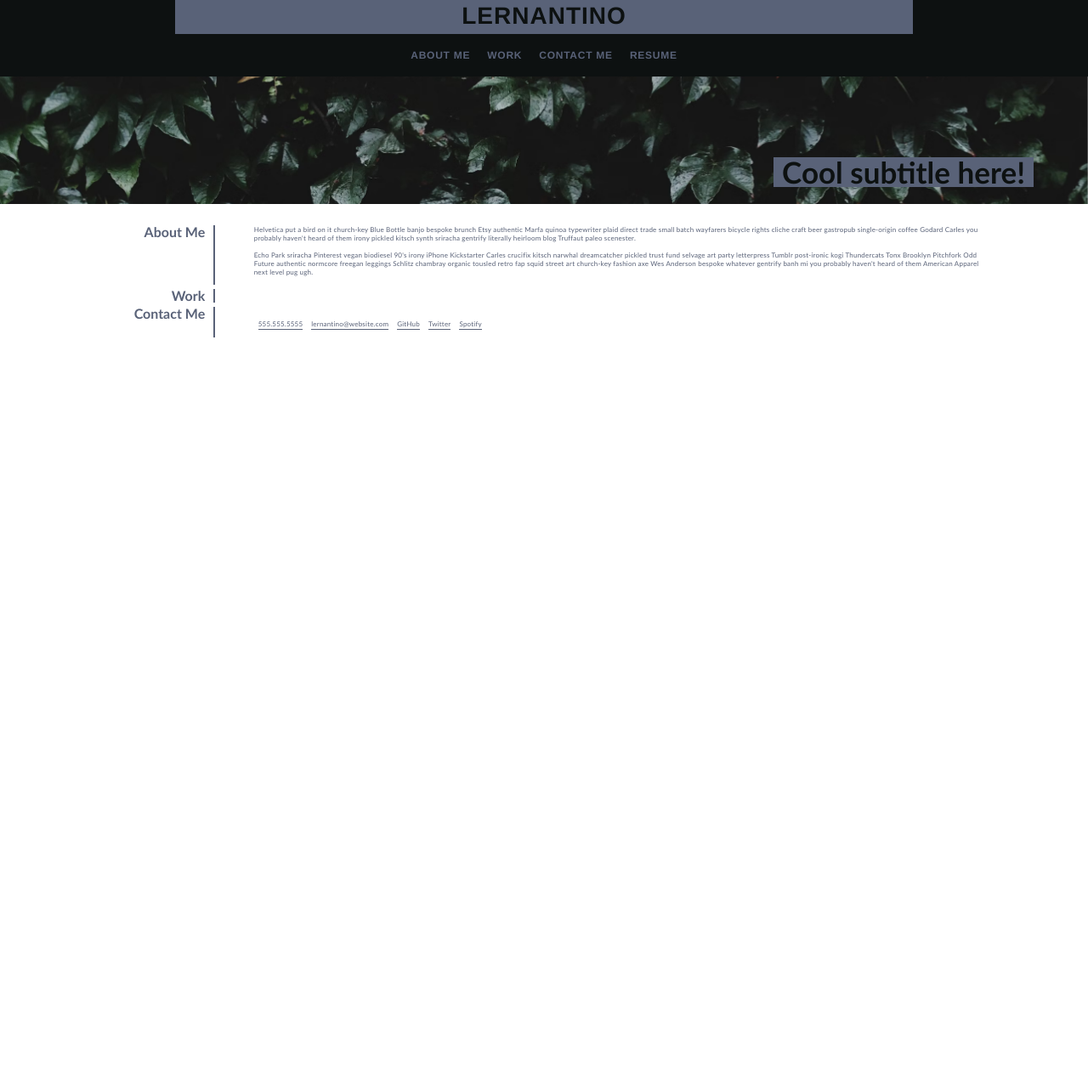
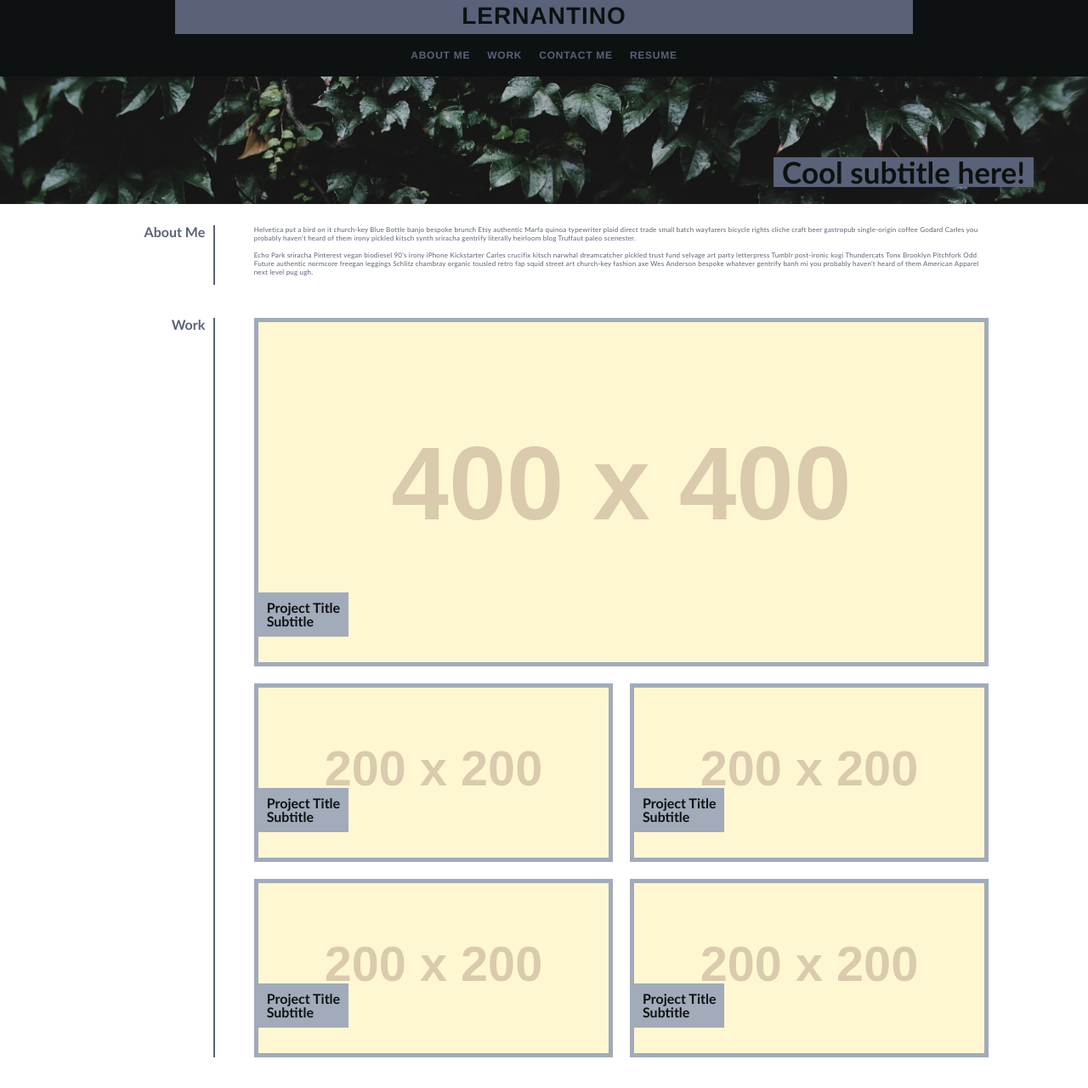
Before and after one commit to josefalconGH/personal-portfolio, a plain HTML site: page index.html in a window 1280 px wide. Shown: the top 1280 px of the page at 85% size. Before the commit the page ends 800 px from the top, so only its background shows below. Drawn offline with Linux system fonts and the light colour scheme.

Commit message:
added HTML and CSS styling for work-content

```diff
--- a/Assets/css/style.css
+++ b/Assets/css/style.css
@@ -109,6 +109,21 @@
     transform-origin: bottom left; /* start animate underline from bottom left */
   }
 
+  figure {
+    width: 100%;
+    position: relative;
+    border: 5px solid var(--secondary);
+  }
+
+  figcaption {
+    font-family: "Trebuchet MS", "Lucida Sans Unicode", "Lucida Grande", "Lucida Sans", Arial, sans-serif; /* font style for figcaption */
+    font-weight: 900;
+    background-color: var(--secondary);
+    padding: 10px;
+    position: absolute;
+    bottom: 30px;
+  }
+
 /* class selectors */
 
   .header-content {
@@ -119,15 +134,13 @@
     position: relative;
   }
 
-  /* Hero */
+  /* hero background */
   .hero-banner {
-    background-image: url("../images/hero-bg.jpeg");
-    background-position: top;
-    background-size: cover;
-    background-attachment: fixed;
-    height: 150px;
-    /* other background */
-    /* background-image: url("../images/Screenshot.png"); */
+    background-image: url("../images/zhero-bg.jpeg");
+    background-position: top; /* position background image */
+    background-size: cover; /* cover means image will cover the entire container */
+    background-attachment: fixed; /* fixed background image */
+    height: 150px; /* height of hero banner */
     position: relative;
   }
 
@@ -144,7 +157,7 @@
     right: 5%;
   }
 
-  /* grid layout for content */
+  /* grid container for work content */
   .container {
     width: 92%; /* width of container */
     padding-bottom: 120px; /* padding for footer */
@@ -223,6 +236,54 @@
     padding: 0px;
   }
 
+  /* work grid */
+  .portfolio-main {
+    grid-area: portfolio-main;
+  }
+  .portfolio-sub01 {
+    grid-area: portfolio-sub01;
+  }
+  .portfolio-sub02 {
+    grid-area: portfolio-sub02;
+  }
+  .portfolio-sub03 {
+    grid-area: portfolio-sub03;
+  }
+  .portfolio-sub04 {
+    grid-area: portfolio-sub04;
+  }
+
+/* id selectors */
+  #work-content {
+    width: 100%;
+    display: grid;
+    grid-template-columns: 1fr 1fr; /* grid columns */
+    grid-template-rows: 410px 210px 210px; /* grid rows */
+    grid-template-areas:
+      "portfolio-main portfolio-main"
+      "portfolio-sub01 portfolio-sub02"
+      "portfolio-sub03 portfolio-sub04"; /* grid areas */
+    gap: 20px; /* gap between grid items */
+  }
+
+  #work-content a {
+    color: var(--background);
+    text-decoration: none;
+  }
+
+  #work-content img {
+    object-fit: cover;
+    width: 100%;
+    filter: sepia(100%); /* sepia filter for images */
+    opacity: 70%;
+  }
+
+  #work-content img:hover, #work-content figure:hover {
+    filter: sepia(0%); /* remove sepia filter on hover */
+    opacity: 100%;
+    transition: 500ms;
+  }
+
 /* Media Queries */
 
   /* Mobile devices (up to 600px) */
--- a/index.html
+++ b/index.html
@@ -24,12 +24,6 @@
                 <li><a href="#resume">Resume</a></li>
             </ul>
         </nav>
-
-        <!-- sub-header image -->
-        <section class="sub-header-img">
-            <figure>
-            </figure>
-        </section>
 
     </header>
 
@@ -69,8 +63,47 @@
             <h2>Work</h2>
         </section>
             <!-- work content -->
-        <section>
-
+        <section id="work-content">
+            <figure class="portfolio-main">
+                <a href="#"><img src="https://via.placeholder.com/400x400" alt="portfolio main elem. placeholder" width="400" height="400"/>
+                  <figcaption>
+                    <h3>Project Title</h3>
+                    <p>Subtitle</p>
+                  </figcaption>
+                </a>
+            </figure>
+            <figure class="portfolio-sub01">
+            <a href="#"><img src="https://via.placeholder.com/200x200" alt="portfolio sub elem. 01 placeholder" width="200" height="200"/>
+                <figcaption>
+                <h3>Project Title</h3>
+                <p>Subtitle</p>
+                </figcaption>
+            </a>
+            </figure>
+            <figure class="portfolio-sub02">
+            <a href="#"><img src="https://via.placeholder.com/200x200" alt="portfolio sub elem. 02 placeholder" width="200" height="200"/>
+                <figcaption>
+                <h3>Project Title</h3>
+                <p>Subtitle</p>
+                </figcaption>
+            </a>
+            </figure>
+            <figure class="portfolio-sub03">
+            <a href="#"><img src="https://via.placeholder.com/200x200" alt="portfolio sub elem. 03 placeholder" width="200" height="200"/>
+                <figcaption>
+                <h3>Project Title</h3>
+                <p>Subtitle</p>
+                </figcaption>
+            </a>
+            </figure>
+            <figure class="portfolio-sub04">
+            <a href="#"><img src="https://via.placeholder.com/200x200" alt="portfolio sub elem. 04 placeholder" width="200" height="200"/>
+                <figcaption>
+                <h3>Project Title</h3>
+                <p>Subtitle</p>
+                </figcaption>
+            </a>
+            </figure>
         </section>
 
         <!-- contact me -->
```
Also changed, not shown: Assets/images/zhero-bg.jpeg (renamed from Assets/images/hero-bg.jpeg).
